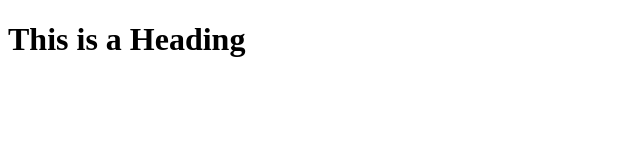
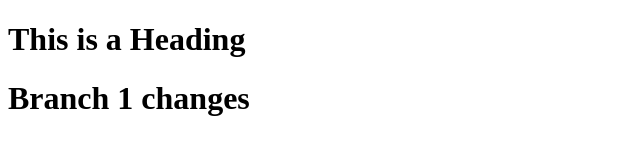
Before and after one commit to moonshine4400/TestProject5, a plain HTML site: page Index.html in a window 1280 px wide. Shown: the whole page, without its empty margins (0-640 px from the left). Drawn offline with Linux system fonts and the light colour scheme.

Commit message:
Branch1 commit

```diff
--- a/Index.html
+++ b/Index.html
@@ -6,7 +6,7 @@
 <body>
 
 <h1>This is a Heading</h1>
-
+<h1> Branch 1 changes</h1>
 
 </body>
 </html>
```
